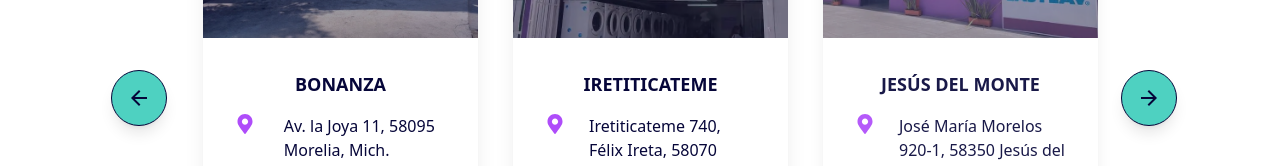
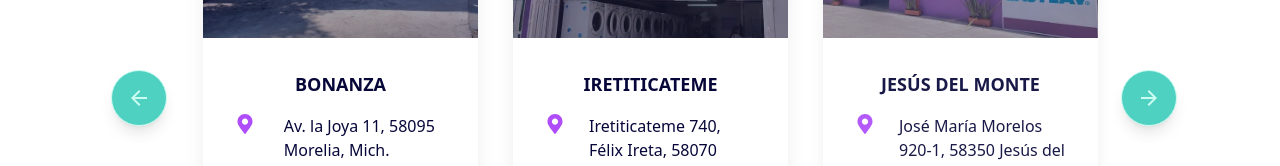
Before and after one commit to dspwebstudiomx/easylav-react, a React (Vite) app: page / in a window 1280 px wide. Shown: the part 6782-6948 px from the top of the page. Built offline with nearby package versions, Linux system fonts and the light colour scheme.

Commit message:
feat: ajusta estilos de botones de navegación en NuestrasSucursales para mejorar la presentación

```diff
--- a/src/pages/inicio/nuestrasSucursales/NuestrasSucursales.jsx
+++ b/src/pages/inicio/nuestrasSucursales/NuestrasSucursales.jsx
@@ -100,13 +100,13 @@ const NuestrasSucursales = () => {
           </div>
           {/* Botones navegación */}
           <button
-            className="hidden absolute left-0 top-1/2 -translate-y-1/2 p-0 sm:flex items-center justify-center w-14 h-14 text-center bg-primary rounded-full shadow-lg hover:bg-gray-100 transition border border-gray-300 dark:bg-secondary dark:border-light dark:text-light"
+            className="hidden absolute left-0 top-1/2 -translate-y-1/2 p-0 sm:flex items-center justify-center w-14 h-14 text-center text-primary_light bg-primary rounded-full shadow-lg hover:bg-gray-100 transition border border-gray-300 dark:bg-secondary dark:border-light dark:text-light"
             onClick={prevSlide}
             aria-label="Anterior">
             <MdArrowBack className="text-2xl" />
           </button>
           <button
-            className="hidden absolute right-0 top-1/2 -translate-y-1/2 p-0 sm:flex items-center justify-center w-14 h-14 text-center bg-primary rounded-full shadow-lg hover:bg-gray-100 transition border border-gray-300 dark:bg-secondary dark:border-light dark:text-light -mr-2"
+            className="hidden absolute right-0 top-1/2 -translate-y-1/2 p-0 sm:flex items-center justify-center w-14 h-14 text-center text-primary_light bg-primary rounded-full shadow-lg hover:bg-gray-100 transition border border-gray-300 dark:bg-secondary dark:border-light dark:text-light -mr-2"
             onClick={nextSlide}
             aria-label="Siguiente">
             <MdArrowForward className="text-2xl" />
```
